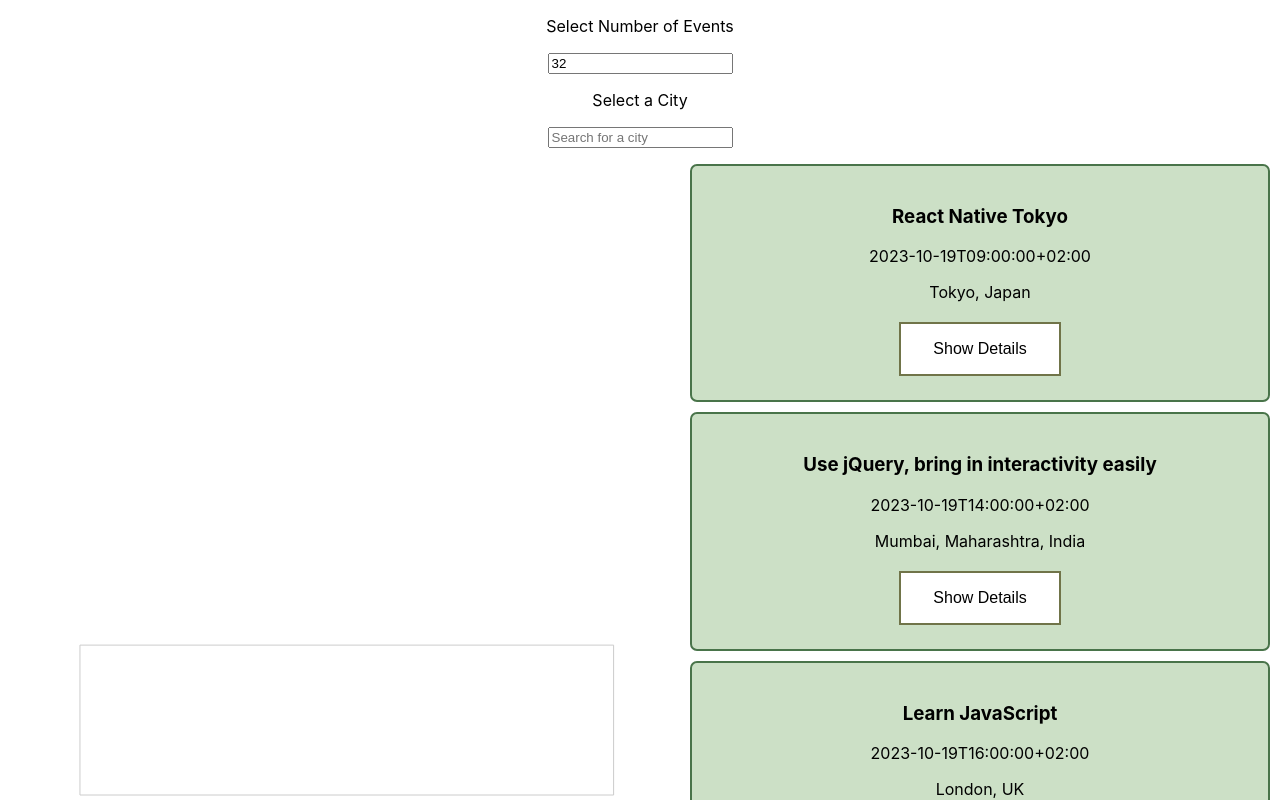
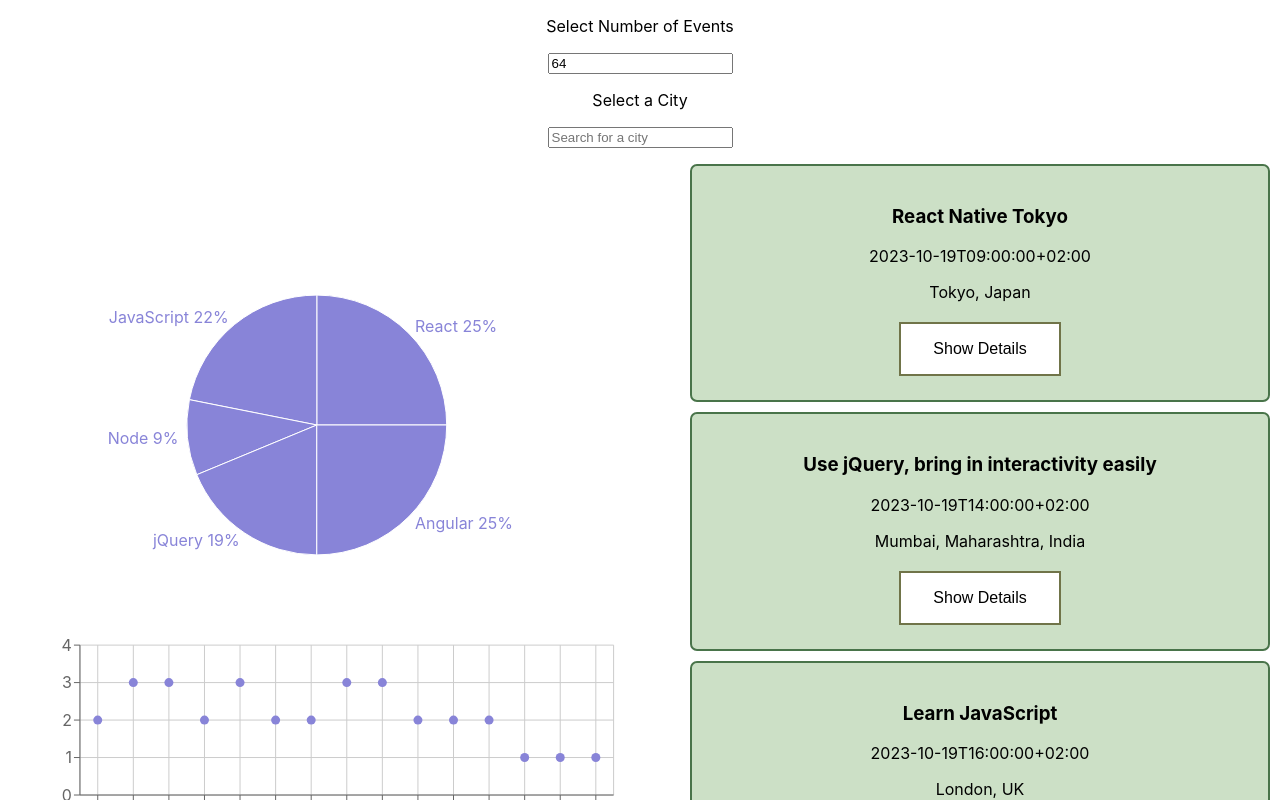
Before and after one commit to kmerten10/React-App_Meet, a React (Create React App) app: page / in a window 1280 px wide. Shown: the top 800 px of the page. Built offline with nearby package versions, Linux system fonts and the light colour scheme; the HTML template or start-up script is replaced by a standard one; what atatus-spa would draw is missing.

Commit message:
useEffect update

```diff
--- a/src/components/CityEventsChart.js
+++ b/src/components/CityEventsChart.js
@@ -13,7 +13,7 @@ const CityEventsChart = ({ allLocations, events }) => {
 
     useEffect(() => {
         setData(getData());
-    }, ['${events}']);
+    }, [events]);
 
     const getData = () => {
         const data = allLocations.map((location) => {
--- a/src/components/EventsGenresChart.js
+++ b/src/components/EventsGenresChart.js
@@ -12,7 +12,7 @@ const EventGenresChart = ({ events }) => {
 
     useEffect(() => {
         setData(getData());
-    }, ['${events}']);
+    }, [events]);
 
     const getData = () => {
         const data = genres.map(genre => {
--- a/src/components/NumberOfEvents.js
+++ b/src/components/NumberOfEvents.js
@@ -20,7 +20,7 @@ const NumberOfEvents = ({ setCurrentNOE, setErrorAlert }) => {
             <p>Select Number of Events</p>
             <input
                 type="text"
-                defaultValue="32"
+                defaultValue="64"
                 onChange={handleInputChanged}
                 data-testid="events-count"
             />
```
